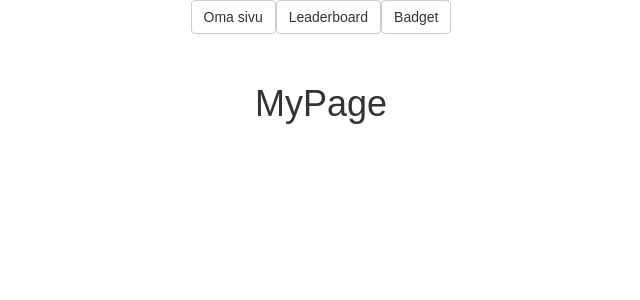
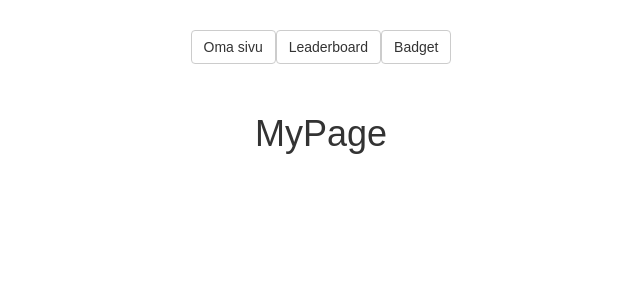
Before and after one commit to opiskelija-dashboard/dashboard, a React (Create React App) app: page / in a window 1280 px wide. Shown: the top 300 px of the page, without its empty margins (319-959 px from the left). Built offline with nearby package versions, Linux system fonts and the light colour scheme.

Commit message:
changed styles

```diff
--- a/src/App.css
+++ b/src/App.css
@@ -1,28 +1,12 @@
 .Centered {
   text-align: center;
-}
-
-.App-logo {
-  animation: App-logo-spin infinite 20s linear;
-  height: 80px;
-}
-
-.App-header {
-  box-shadow: 0 8px 6px -6px #999;
-  height: 50px;
-  color: #8c8c8c;
-  margin-bottom: 50px;
-}
-
-.App-intro {
-  font-size: large;
-}
-
-@keyframes App-logo-spin {
-  from { transform: rotate(0deg); }
-  to { transform: rotate(360deg); }
 }
 
 .WidgetContainer {
   margin-top: 50px;
 }
+
+.appContainer {
+  margin: 20px;
+  padding: 10px;
+}
--- a/src/components/App.js
+++ b/src/components/App.js
@@ -6,7 +6,7 @@ import NavBar from "./NavBar";
 export default class App extends Component {
   render() {
     return (
-      <div>
+      <div className="appContainer">
         <NavBar />
 
         <div className="WidgetContainer">
```
